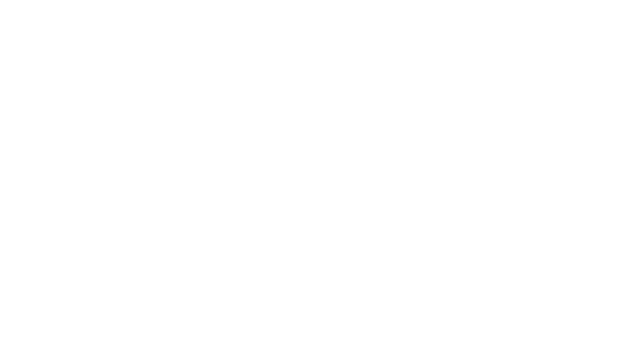
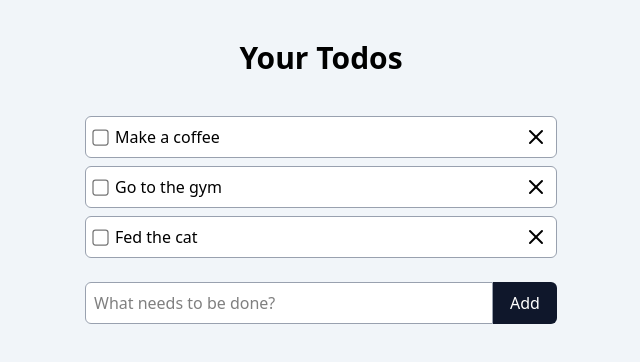
Before and after one commit to str4n/Todo-List, a React (Vite) app: page / in a window 1280 px wide. Shown: the top 362 px of the page, without its empty margins (319-959 px from the left). Built offline with nearby package versions, Linux system fonts and the light colour scheme.

Commit message:
Todo list(add todo, remove todo, check todo)

```diff
--- a/package.json
+++ b/package.json
@@ -11,6 +11,7 @@
   },
   "dependencies": {
     "@tailwindcss/vite": "^4.0.9",
+    "lucide-react": "^0.477.0",
     "react": "^19.0.0",
     "react-dom": "^19.0.0",
     "tailwindcss": "^4.0.9"
--- a/src/App.tsx
+++ b/src/App.tsx
@@ -1,10 +1,40 @@
-import './App.css'
+import {dummyData} from "./data/todos.ts";
+import {useState} from "react";
+import AddTodoForm from "./components/todoForm/AddTodoForm.tsx";
+import TodoList from "./components/todoList/TodoList.tsx";
 
 function App() {
+  const [todos, setTodos] = useState(dummyData);
+
+  function setTodoCompleted(id: number, completed: boolean) {
+    setTodos((prevTodos) =>
+      prevTodos.map(todo => (todo.id === id ? {...todo, completed } : todo)));
+  }
+
+  function removeTodo(id: number) {
+    setTodos((prevTodos) => prevTodos.filter((todo) => todo.id !== id));
+  }
+
+  function addTodo(title: string) {
+    setTodos((prevTodos) => [...prevTodos,
+      {
+        id: prevTodos.length + 1,
+        title,
+        completed: false,
+      }]);
+  }
+
   return (
-    <>
-
-    </>
+    <main className="py-10 h-screen space-y-5 bg-slate-100">
+      <h1 className="font-bold text-3xl text-center">Your Todos</h1>
+      <div className="max-w-lg mx-auto rounded-md p-5 space-y-6">
+        <TodoList
+          todos={todos}
+          onCompletedChange={setTodoCompleted}
+          onRemovedChange={removeTodo}/>
+        <AddTodoForm onSubmit={addTodo}/>
+      </div>
+    </main>
   )
 }
 
--- /dev/null
+++ b/src/components/todo/TodoItem.tsx
@@ -0,0 +1,33 @@
+import {Todo} from "./todo.ts";
+import {X} from "lucide-react";
+
+interface TodoItemProps {
+  todo: Todo;
+  onCompletedChange: (id: number, completed: boolean) => void;
+  onRemovedChange: (id: number) => void;
+}
+
+export default function TodoItem({todo, onCompletedChange, onRemovedChange}: TodoItemProps) {
+  return (
+    <div>
+      <label
+        className="flex items-center gap-2 border rounded-md p-2 border-gray-400 bg-white hover:bg-slate-50 justify-between">
+        <div className="flex items-center gap-2">
+          <input
+            type="checkbox"
+            checked={todo.completed}
+            onChange={(e) => onCompletedChange(todo.id, e.target.checked)}
+            className="scale-125"
+          />
+          <span className={todo.completed ? "line-through text-gray-400" : ""}>
+            {todo.title}
+          </span>
+        </div>
+
+        <button onClick={() => onRemovedChange(todo.id)}>
+          <X className="hover:text-red-800"/>
+        </button>
+      </label>
+    </div>
+  );
+}
--- /dev/null
+++ b/src/components/todo/todo.ts
@@ -0,0 +1,5 @@
+export interface Todo {
+  id: number,
+  title: string,
+  completed: boolean,
+}
--- /dev/null
+++ b/src/components/todoForm/AddTodoForm.tsx
@@ -0,0 +1,34 @@
+import {FormEvent, useState} from "react";
+
+interface AddTodoFormProps {
+  onSubmit: (title: string) => void;
+}
+
+export default function AddTodoForm({onSubmit}: AddTodoFormProps) {
+  const [input, setInput] = useState("");
+
+  function handleSubmit(e: FormEvent<HTMLFormElement>) {
+    e.preventDefault();
+
+    if (!input.trim()) return;
+
+    onSubmit(input);
+    setInput("");
+  }
+
+  return (
+    <form className="flex" onSubmit={(handleSubmit)}>
+      <input
+        value={input}
+        onChange={(e) => setInput(e.target.value)}
+        placeholder="What needs to be done?"
+        className="rounded-s-md grow border border-gray-400
+        p-2 bg-white hover:bg-slate-50"/>
+      <button
+        type="submit"
+        className="rounded-e-md w-16 bg-slate-900 text-white hover:bg-slate-800">
+        Add
+      </button>
+    </form>
+  )
+}
--- /dev/null
+++ b/src/components/todoList/TodoList.tsx
@@ -0,0 +1,23 @@
+import TodoItem from "../todo/TodoItem.tsx";
+import {Todo} from "../todo/todo.ts";
+
+interface TodoListProps {
+  todos: Todo[];
+  onCompletedChange: (id: number, completed: boolean) => void;
+  onRemovedChange: (id: number) => void;
+}
+
+export default function TodoList({todos, onCompletedChange, onRemovedChange}: TodoListProps) {
+  return (
+    <div className="space-y-2">
+      {todos.map(todo => (
+        <TodoItem
+          key={todo.id}
+          todo={todo}
+          onCompletedChange={onCompletedChange}
+          onRemovedChange={onRemovedChange}
+        />
+      ))}
+    </div>
+  );
+}
--- /dev/null
+++ b/src/data/todos.ts
@@ -0,0 +1,19 @@
+import {Todo} from "../components/todo/todo.ts";
+
+export const dummyData: Todo[] = [
+  {
+    id: 1,
+    title: "Make a coffee",
+    completed: false,
+  },
+  {
+    id: 2,
+    title: "Go to the gym",
+    completed: false,
+  },
+  {
+    id: 3,
+    title: "Fed the cat",
+    completed: false,
+  }
+]
```
Also changed, not shown: src/App.css (deleted), 1 other file (tests, documents, lock files or other folders).
